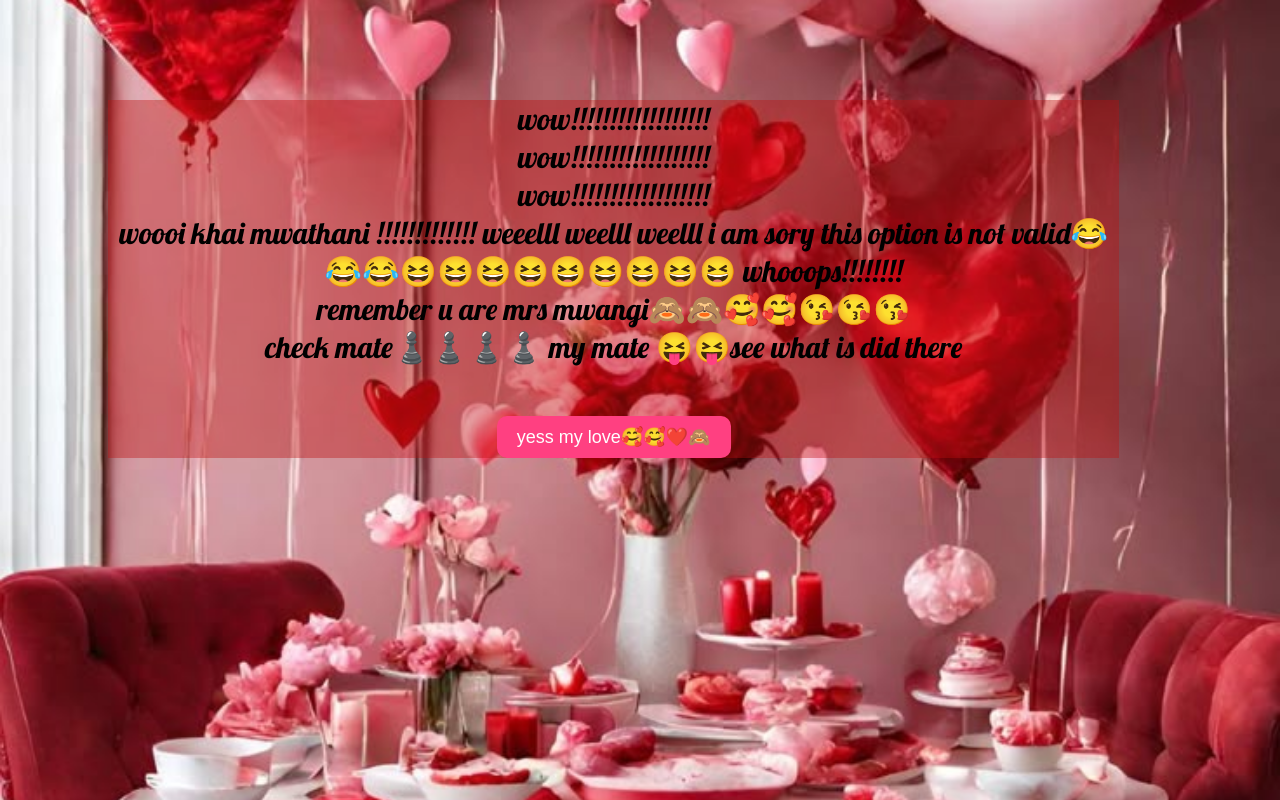
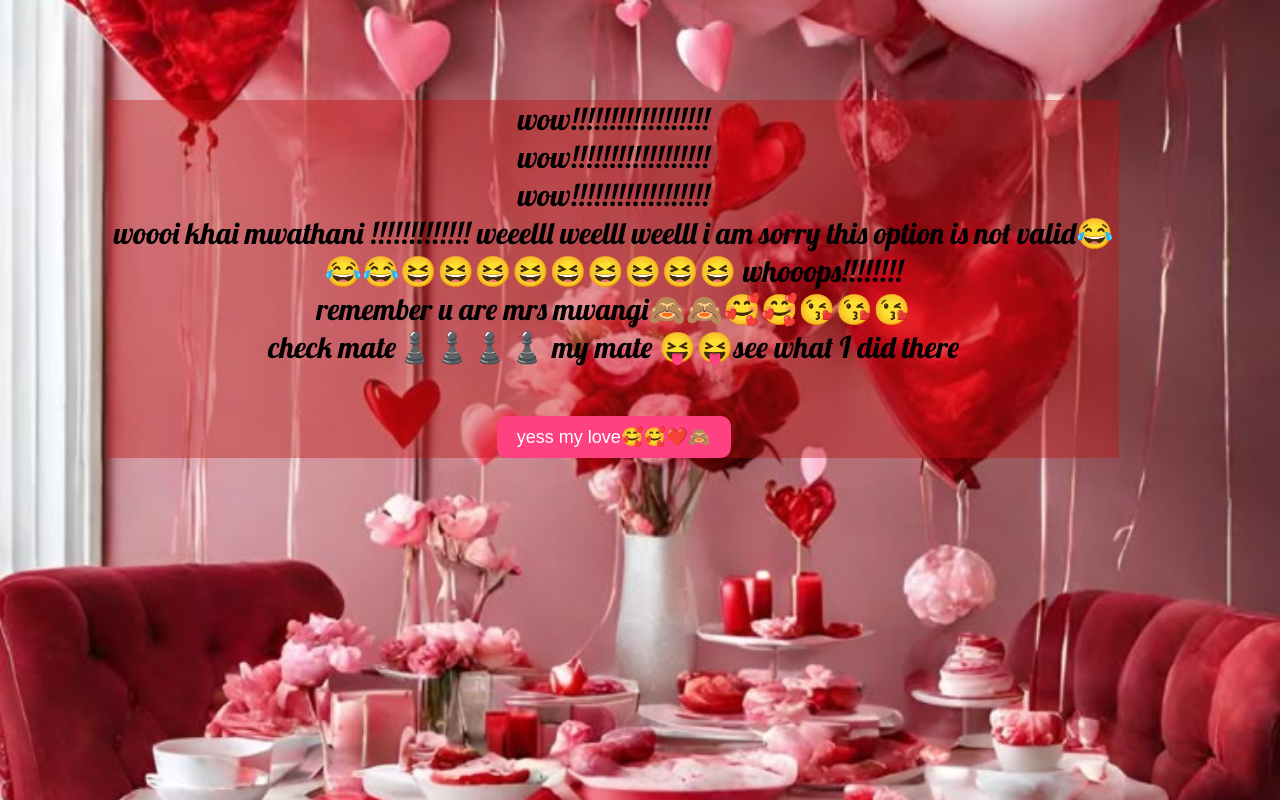
Before and after one commit to mainavict/vlf, a plain HTML site: page index.html in a window 1280 px wide. Both pictures are taken after a click on the button "NO". Drawn offline with Linux system fonts and the light colour scheme; a web font is replaced by a local one.

Commit message:
spelling

```diff
--- a/index.html
+++ b/index.html
@@ -204,12 +204,12 @@
                         <br>
                         woooi khai mwathani !!!!!!!!!!!!!
 
-                         weeelll weelll weelll i am  sory  this  option is not  valid😂😂😂😆😆😆😆😆😆😆😆😆
+                         weeelll weelll weelll i am  sorry  this  option is not  valid😂😂😂😆😆😆😆😆😆😆😆😆
                          whooops!!!!!!!!
                          <br>
                          remember  u are  mrs mwangi🙈🙈🥰🥰😘😘😘
                          <br>
-                         check mate♟️♟️♟️♟️ my mate 😝😝see what is did there
+                         check mate♟️♟️♟️♟️ my mate 😝😝see what I did there
                         <br>
 </P>
 <button  class="js-yes">yess my love🥰🥰❤️🙈</button>
```
